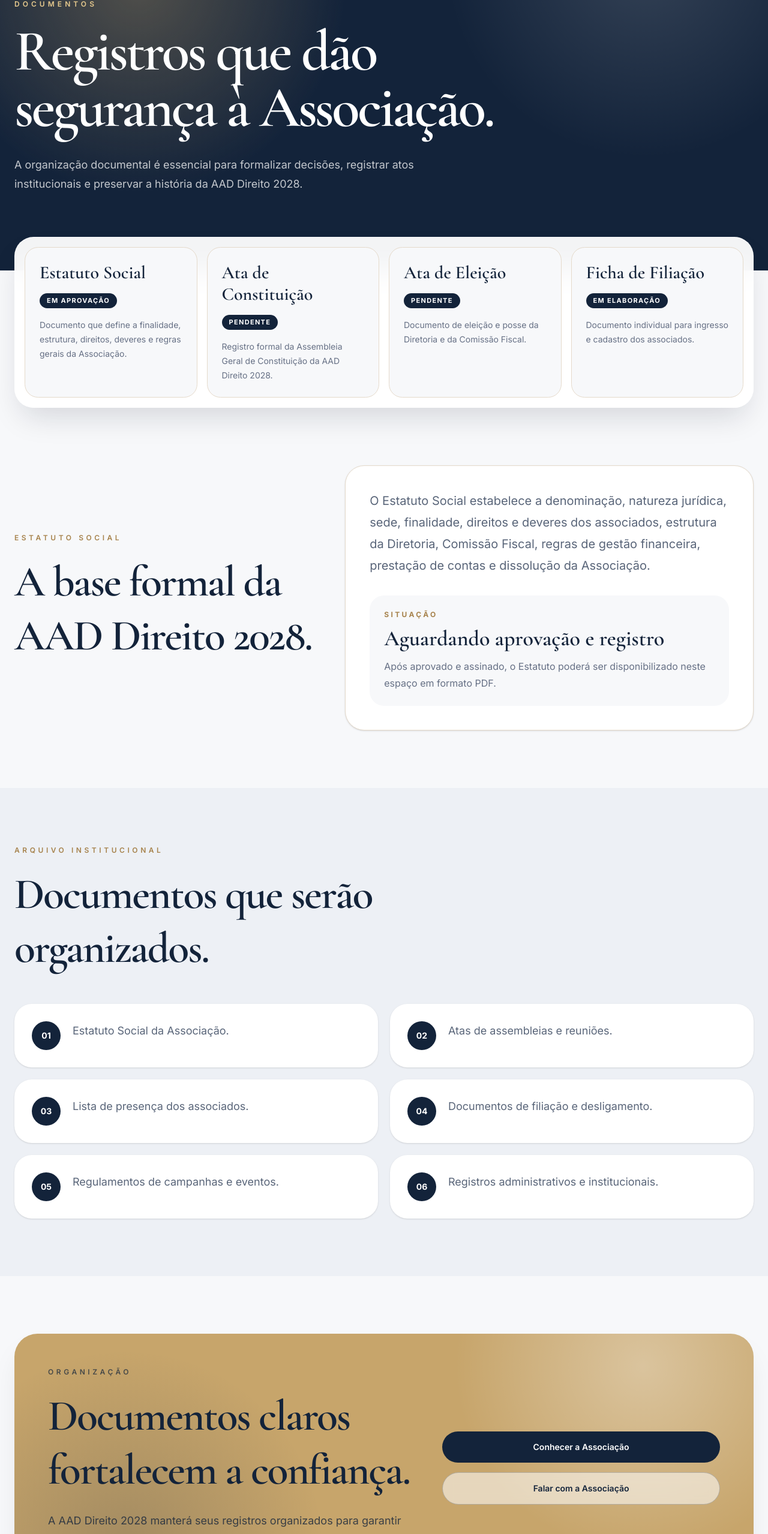
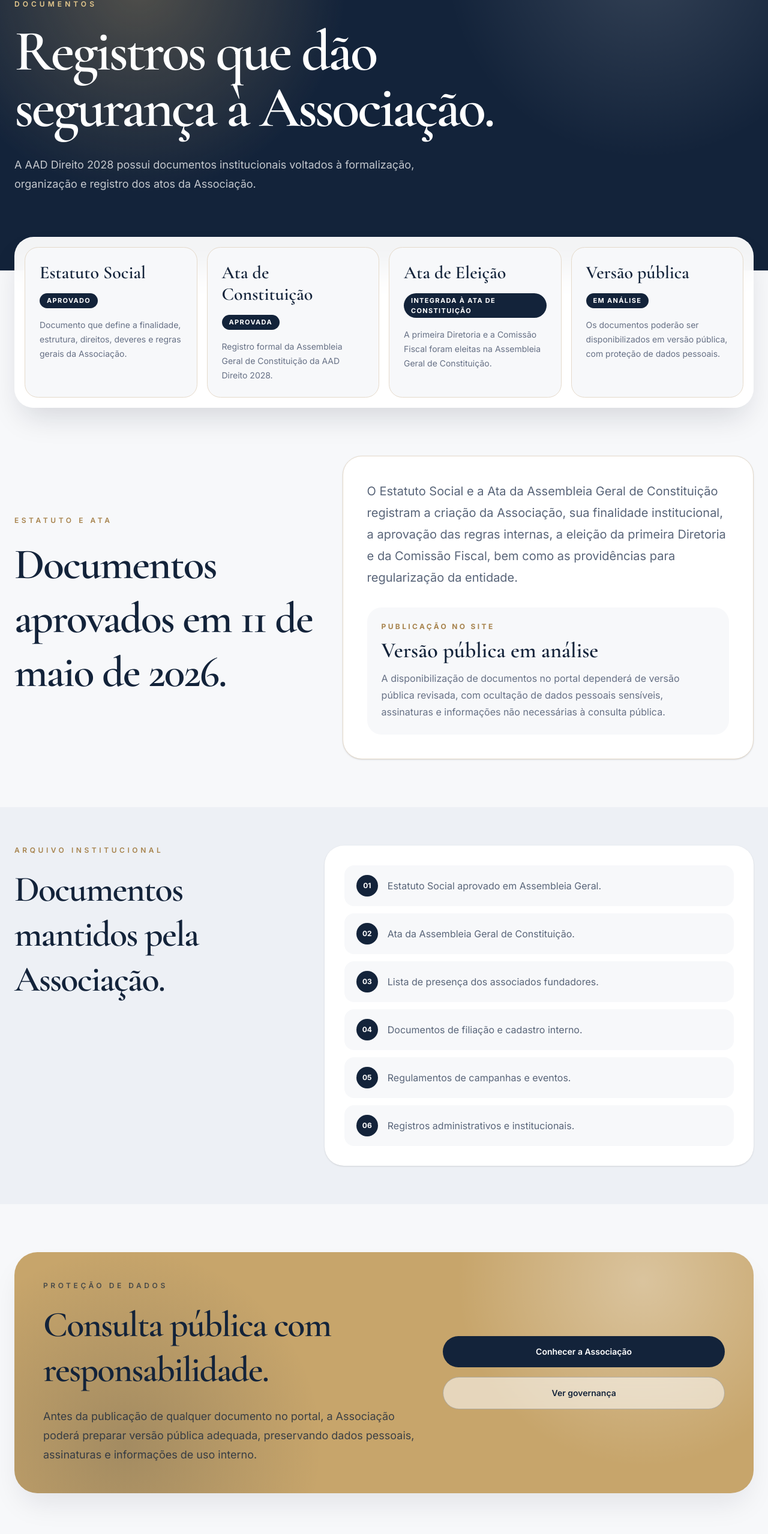
Before and after one commit to agua-2025/Associa-o-Direito-2028, a Next.js app: page /documentos in a window 1280 px wide. Shown: the part 228-2786 px from the top of the page at 60% size. Built offline with nearby package versions, Linux system fonts and the light colour scheme.

Commit message:
Atualiza dados institucionais da associação

```diff
--- a/app/associacao/page.tsx
+++ b/app/associacao/page.tsx
@@ -10,14 +10,14 @@ const dados = [
     texto: "Associação dos Acadêmicos do Curso de Direito.",
   },
   {
-    numero: "2028",
-    titulo: "Formatura",
-    texto: "Organização coletiva da turma rumo à formatura.",
+    numero: "2026",
+    titulo: "Constituída",
+    texto: "Constituída em Assembleia Geral realizada em 11 de maio de 2026.",
   },
   {
     numero: "MT",
-    titulo: "Sede",
-    texto: "Sede administrativa em Mirassol d’Oeste/MT.",
+    titulo: "Araputanga",
+    texto: "Sede administrativa da Associação.",
   },
 ];
 
@@ -55,8 +55,8 @@ export default function AssociacaoPage() {
             </h1>
 
             <p className="mt-8 max-w-3xl text-lg leading-8 text-white/75">
-              A AAD Direito 2028 nasce para dar organização, segurança e
-              identidade institucional às ações da turma de Direito rumo à
+              A AAD Direito 2028 foi constituída para dar organização, segurança
+              e identidade institucional às ações da turma de Direito rumo à
               formatura de 2028.
             </p>
           </div>
@@ -102,10 +102,10 @@ export default function AssociacaoPage() {
             <p className="text-xl leading-9 text-[#596579]">
               A Associação dos Acadêmicos do Curso de Direito, Turma de
               Formatura 2028, também denominada AAD Direito 2028, é uma
-              associação civil, estudantil e organizacional, sem fins econômicos,
-              criada para organizar, administrar, arrecadar, gerir e aplicar
-              recursos destinados à realização da formatura dos acadêmicos
-              associados.
+              associação civil, estudantil e organizacional, sem fins econômicos
+              e sem fins lucrativos, criada para organizar, administrar,
+              arrecadar, gerir e aplicar recursos destinados à realização da
+              formatura dos acadêmicos associados.
             </p>
 
             <div className="mt-8 flex flex-col gap-4 sm:flex-row">
@@ -139,8 +139,8 @@ export default function AssociacaoPage() {
             </h2>
 
             <p className="mt-5 text-lg leading-8 text-[#596579]">
-              A Associação será organizada em órgãos próprios, conforme o
-              Estatuto Social e as deliberações da Assembleia Geral.
+              A Associação é organizada em Assembleia Geral, Diretoria e
+              Comissão Fiscal, conforme o Estatuto Social aprovado.
             </p>
           </div>
 
--- a/app/documentos/page.tsx
+++ b/app/documentos/page.tsx
@@ -6,31 +6,31 @@ import { Header } from "@/components/Header";
 const documentos = [
   {
     titulo: "Estatuto Social",
-    status: "Em aprovação",
+    status: "Aprovado",
     texto: "Documento que define a finalidade, estrutura, direitos, deveres e regras gerais da Associação.",
   },
   {
     titulo: "Ata de Constituição",
-    status: "Pendente",
+    status: "Aprovada",
     texto: "Registro formal da Assembleia Geral de Constituição da AAD Direito 2028.",
   },
   {
     titulo: "Ata de Eleição",
-    status: "Pendente",
-    texto: "Documento de eleição e posse da Diretoria e da Comissão Fiscal.",
+    status: "Integrada à Ata de Constituição",
+    texto: "A primeira Diretoria e a Comissão Fiscal foram eleitas na Assembleia Geral de Constituição.",
   },
   {
-    titulo: "Ficha de Filiação",
-    status: "Em elaboração",
-    texto: "Documento individual para ingresso e cadastro dos associados.",
+    titulo: "Versão pública",
+    status: "Em análise",
+    texto: "Os documentos poderão ser disponibilizados em versão pública, com proteção de dados pessoais.",
   },
 ];
 
 const registros = [
-  "Estatuto Social da Associação.",
-  "Atas de assembleias e reuniões.",
-  "Lista de presença dos associados.",
-  "Documentos de filiação e desligamento.",
+  "Estatuto Social aprovado em Assembleia Geral.",
+  "Ata da Assembleia Geral de Constituição.",
+  "Lista de presença dos associados fundadores.",
+  "Documentos de filiação e cadastro interno.",
   "Regulamentos de campanhas e eventos.",
   "Registros administrativos e institucionais.",
 ];
@@ -54,9 +54,8 @@ export default function DocumentosPage() {
             </h1>
 
             <p className="mt-8 max-w-3xl text-lg leading-8 text-white/75">
-              A organização documental é essencial para formalizar decisões,
-              registrar atos institucionais e preservar a história da AAD
-              Direito 2028.
+              A AAD Direito 2028 possui documentos institucionais voltados à
+              formalização, organização e registro dos atos da Associação.
             </p>
           </div>
         </div>
@@ -85,91 +84,99 @@ export default function DocumentosPage() {
         </div>
       </section>
 
-      <section className="mx-auto max-w-7xl px-6 py-24">
-        <div className="grid gap-12 lg:grid-cols-[0.85fr_1.15fr] lg:items-center">
+      <section className="mx-auto max-w-7xl px-6 py-20">
+        <div className="grid gap-10 lg:grid-cols-[0.85fr_1.15fr] lg:items-center">
           <div>
             <p className="text-xs font-semibold uppercase tracking-[0.38em] text-[#a7834d]">
-              Estatuto Social
+              Estatuto e Ata
             </p>
 
             <h2 className="font-display mt-5 text-5xl font-semibold leading-tight tracking-[-0.03em] text-[#13233a] md:text-7xl">
-              A base formal da AAD Direito 2028.
+              Documentos aprovados em 11 de maio de 2026.
             </h2>
           </div>
 
           <div className="rounded-[2rem] border border-[#e5dacb] bg-white p-8 shadow-sm md:p-10">
             <p className="text-xl leading-9 text-[#596579]">
-              O Estatuto Social estabelece a denominação, natureza jurídica,
-              sede, finalidade, direitos e deveres dos associados, estrutura da
-              Diretoria, Comissão Fiscal, regras de gestão financeira,
-              prestação de contas e dissolução da Associação.
+              O Estatuto Social e a Ata da Assembleia Geral de Constituição
+              registram a criação da Associação, sua finalidade institucional, a
+              aprovação das regras internas, a eleição da primeira Diretoria e
+              da Comissão Fiscal, bem como as providências para regularização da
+              entidade.
             </p>
 
             <div className="mt-8 rounded-[1.5rem] bg-[#f7f8fa] p-6">
               <p className="text-xs font-bold uppercase tracking-[0.28em] text-[#a7834d]">
-                Situação
+                Publicação no site
               </p>
 
               <p className="font-display mt-3 text-4xl font-semibold text-[#13233a]">
-                Aguardando aprovação e registro
+                Versão pública em análise
               </p>
 
               <p className="mt-3 leading-7 text-[#667085]">
-                Após aprovado e assinado, o Estatuto poderá ser disponibilizado
-                neste espaço em formato PDF.
+                A disponibilização de documentos no portal dependerá de versão
+                pública revisada, com ocultação de dados pessoais sensíveis,
+                assinaturas e informações não necessárias à consulta pública.
               </p>
             </div>
           </div>
         </div>
       </section>
 
-      <section className="bg-[#edf0f5] py-24">
+      <section className="bg-[#edf0f5] py-16">
         <div className="mx-auto max-w-7xl px-6">
-          <div className="mb-12 max-w-3xl">
+          <div className="grid gap-10 lg:grid-cols-[0.8fr_1.2fr] lg:items-start">
+            <div>
               <p className="text-xs font-semibold uppercase tracking-[0.38em] text-[#a7834d]">
                 Arquivo institucional
               </p>
 
-            <h2 className="font-display mt-5 text-5xl font-semibold leading-tight tracking-[-0.03em] text-[#13233a] md:text-7xl">
-              Documentos que serão organizados.
+              <h2 className="font-display mt-5 text-5xl font-semibold leading-tight tracking-[-0.03em] text-[#13233a] md:text-6xl">
+                Documentos mantidos pela Associação.
               </h2>
             </div>
 
-          <div className="grid gap-5 md:grid-cols-2">
+            <div className="rounded-[2rem] border border-white/70 bg-white p-6 shadow-sm md:p-8">
+              <div className="grid gap-3">
                 {registros.map((item, index) => (
                   <div
                     key={item}
-                className="flex gap-5 rounded-[1.8rem] border border-white/70 bg-white p-7 shadow-sm"
+                    className="flex items-center gap-4 rounded-2xl bg-[#f7f8fa] px-5 py-4"
                   >
-                <div className="flex h-12 w-12 shrink-0 items-center justify-center rounded-full bg-[#13233a] text-sm font-bold text-white">
+                    <div className="flex h-9 w-9 shrink-0 items-center justify-center rounded-full bg-[#13233a] text-xs font-bold text-white">
                       {String(index + 1).padStart(2, "0")}
                     </div>
 
-                <p className="text-lg leading-8 text-[#596579]">{item}</p>
+                    <p className="text-base leading-7 text-[#596579]">
+                      {item}
+                    </p>
                   </div>
                 ))}
               </div>
             </div>
+          </div>
+        </div>
       </section>
 
-      <section className="mx-auto max-w-7xl px-6 py-24">
-        <div className="relative overflow-hidden rounded-[2.4rem] bg-[#c7a56b] p-8 shadow-2xl shadow-slate-900/10 md:p-14">
+      <section className="mx-auto max-w-7xl px-6 py-20">
+        <div className="relative overflow-hidden rounded-[2.4rem] bg-[#c7a56b] p-8 shadow-2xl shadow-slate-900/10 md:p-12">
           <div className="absolute inset-0 bg-[radial-gradient(circle_at_85%_12%,rgba(255,255,255,0.34),transparent_28%),radial-gradient(circle_at_15%_80%,rgba(19,35,58,0.20),transparent_30%)]" />
 
           <div className="relative grid gap-10 lg:grid-cols-[1fr_0.75fr] lg:items-center">
             <div>
               <p className="text-xs font-semibold uppercase tracking-[0.38em] text-[#13233a]/70">
-                Organização
+                Proteção de dados
               </p>
 
-              <h2 className="font-display mt-5 text-5xl font-semibold leading-tight tracking-[-0.03em] text-[#13233a] md:text-7xl">
-                Documentos claros fortalecem a confiança.
+              <h2 className="font-display mt-5 text-5xl font-semibold leading-tight tracking-[-0.03em] text-[#13233a] md:text-6xl">
+                Consulta pública com responsabilidade.
               </h2>
 
               <p className="mt-6 max-w-2xl text-lg leading-8 text-[#13233a]/78">
-                A AAD Direito 2028 manterá seus registros organizados para
-                garantir segurança, memória institucional e cumprimento das
-                deliberações dos associados.
+                Antes da publicação de qualquer documento no portal, a
+                Associação poderá preparar versão pública adequada, preservando
+                dados pessoais, assinaturas e informações de uso interno.
               </p>
             </div>
 
@@ -182,10 +189,10 @@ export default function DocumentosPage() {
               </Link>
 
               <Link
-                href="/contato"
+                href="/transparencia"
                 className="rounded-full border border-[#13233a]/25 bg-white/55 px-8 py-4 text-center text-sm font-semibold text-[#13233a] backdrop-blur transition hover:-translate-y-1 hover:bg-white"
               >
-                Falar com a Associação
+                Ver governança
               </Link>
             </div>
           </div>
--- a/app/page.tsx
+++ b/app/page.tsx
@@ -15,15 +15,15 @@ const destaques = [
     texto: "Organização coletiva rumo à conclusão da graduação.",
   },
   {
-    numero: "MT",
-    titulo: "Mirassol d’Oeste",
-    texto: "Sede administrativa da Associação.",
-  },
+  numero: "MT",
+  titulo: "Araputanga",
+  texto: "Sede administrativa da Associação.",
+},
   {
-    numero: "CNPJ",
-    titulo: "Em constituição",
-    texto: "Estruturação documental, administrativa e institucional.",
-  },
+  numero: "2026",
+  titulo: "Constituída",
+  texto: "Associação constituída em Assembleia Geral realizada em 11 de maio de 2026.",
+},
 ];
 
 const acoes = [
--- a/data/associacao.ts
+++ b/data/associacao.ts
@@ -1,13 +1,15 @@
 export const associacao = {
-  nome: "Associação Direito 2028",
-  nomeCompleto: "Associação dos Acadêmicos de Direito 2028",
+  nome: "AAD Direito 2028",
+  nomeCompleto:
+    "Associação dos Acadêmicos do Curso de Direito, Turma de Formatura 2028",
   subtitulo: "Turma de Direito rumo à formatura",
   anoFormatura: "2028",
-  status: "Em constituição",
+  status: "Constituída em 11 de maio de 2026",
+  sede: "Araputanga/MT",
   descricao:
-    "A Associação Direito 2028 será uma entidade sem fins econômicos, formada por acadêmicos do curso de Direito, com a finalidade de organizar, planejar e gerir as ações relacionadas à formatura.",
+    "A AAD Direito 2028 é uma associação civil, estudantil e organizacional, sem fins econômicos e sem fins lucrativos, constituída para organizar, administrar, arrecadar, gerir e aplicar recursos destinados à realização da formatura dos acadêmicos associados.",
   textoComplementar:
-    "A proposta é unir governança, responsabilidade e transparência com a energia, a participação e a memória afetiva da turma.",
+    "A proposta é unir organização, responsabilidade, transparência e participação coletiva na caminhada da turma rumo à formatura.",
 };
 
 export const pilares = [
```
Also changed, not shown: app/contato/page.tsx (+4 -3 lines), components/Footer.tsx (+6 -6 lines). Lines whose indentation alone changed are shown as unchanged.
